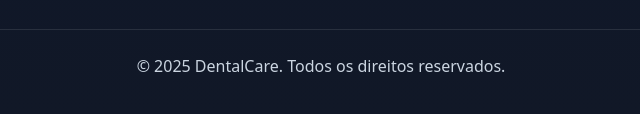
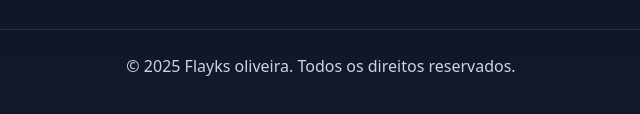
Before and after one commit to Flay-dev/Odonto, a plain HTML site: page index.html in a window 1280 px wide. Shown: the part 2673-2787 px from the top of the page, 319-959 px from the left. Drawn offline with nearby package versions, Linux system fonts and the light colour scheme.

```diff
--- a/index.html
+++ b/index.html
@@ -1,3 +1,5 @@
+<!--codigo  que vou colocar no portifolio do github -->
+
 <!DOCTYPE html>
 <html lang="pt-BR">
 <head>
@@ -259,7 +261,7 @@
         </div>
       </div>
       <div class="border-t border-white/10 mt-8 pt-6 text-center text-slate-300">
-        <p>&copy; 2025 DentalCare. Todos os direitos reservados.</p>
+        <p>&copy; 2025 Flayks oliveira. Todos os direitos reservados.</p>
       </div>
     </div>
   </footer>
@@ -290,7 +292,7 @@
     </div>
   </div>
 
-  <!-- JS do site (você já tinha esse nome) -->
+
   <script defer src="./admin.js?v=1"></script>
 </body>
 </html>
```
